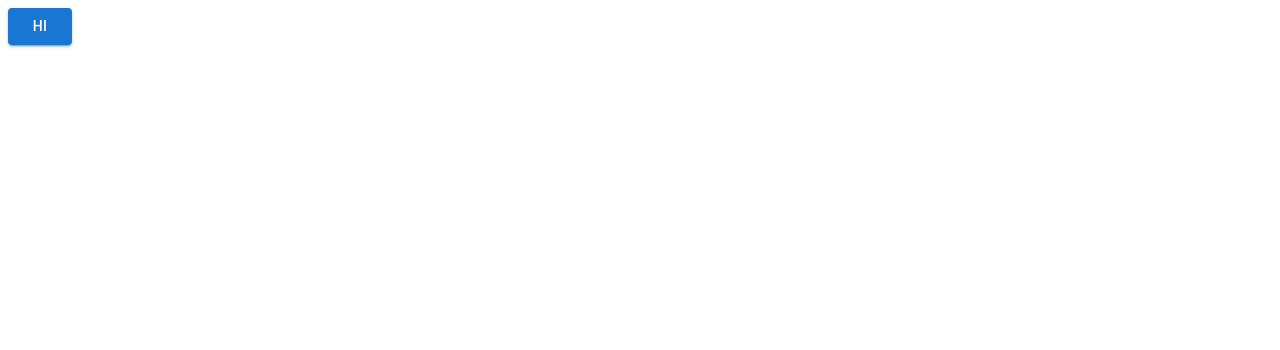
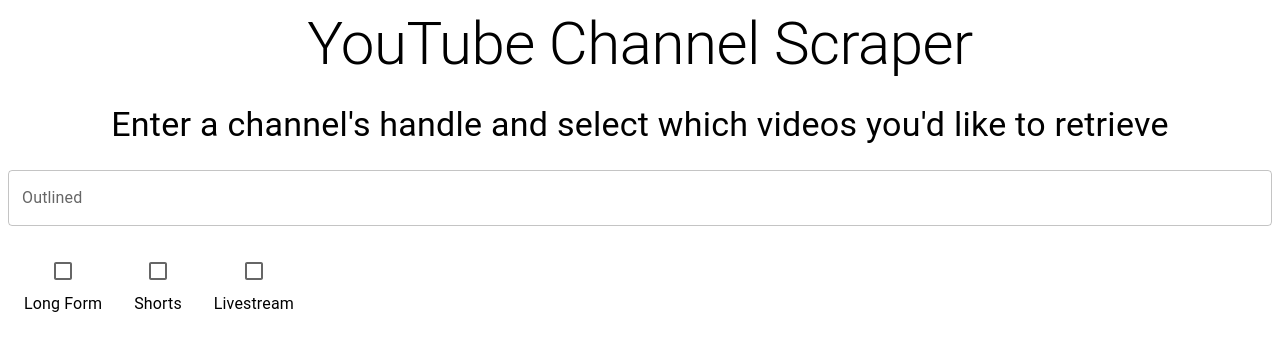
Before and after one commit to sinopolimonopoly/yt-scraper-app, a React (Vite) app: page / in a window 1280 px wide. Shown: the top 350 px of the page. Built offline with nearby package versions, Linux system fonts and the light colour scheme.

Commit message:
MUI baby steps

```diff
--- a/src/App.tsx
+++ b/src/App.tsx
@@ -1,10 +1,10 @@
 import React from 'react';
-import Demo from './demo';
+import Menu from './Menu';
 
 export default function App(){
     return (
         <div>
-            <Demo/>
+            <Menu/>
         </div>
     );
 }
--- /dev/null
+++ b/src/Menu.tsx
@@ -0,0 +1,47 @@
+import * as React from 'react';
+import { Button, Grid, Typography, TextField, Checkbox } from '@mui/material';
+import { FormControl, FormGroup, FormControlLabel } from '@mui/material';
+
+export default function Menu() {
+    return (
+        <div>
+            <Grid container spacing={3}>
+                <Grid size={12}>
+                    <Typography variant='h2' align='center'>
+                        YouTube Channel Scraper
+                    </Typography>
+                </Grid>
+                <Grid size={12}>
+                    <Typography variant='h4' align='center'>
+                        Enter a channel's handle and select which videos you'd like to retrieve
+                    </Typography>
+                </Grid>
+                <Grid size={12}>
+                    <TextField fullWidth id="channel-handle" label="Outlined" variant="outlined"/>
+                </Grid>
+                <FormControl component="fieldset">
+                    <FormGroup aria-label="upload-type" row>
+                        <FormControlLabel
+                            value="bottom"
+                            control={<Checkbox />}
+                            label="Long Form"
+                            labelPlacement="bottom"
+                        />
+                        <FormControlLabel
+                            value="asdadsasd"
+                            control={<Checkbox />}
+                            label="Shorts"
+                            labelPlacement="bottom"
+                        />
+                        <FormControlLabel
+                            value="asdadsasd"
+                            control={<Checkbox />}
+                            label="Livestream"
+                            labelPlacement="bottom"
+                        />
+                    </FormGroup>
+                </FormControl>
+            </Grid>
+        </div>
+    )
+}
--- a/src/demo.tsx
+++ /dev/null
@@ -1,10 +0,0 @@
-import * as React from 'react';
-import { Button } from '@mui/material';
-
-export default function Demo() {
-    return (
-        <div>
-            <Button variant="contained">Hi</Button>
-        </div>
-    )
-}
```
